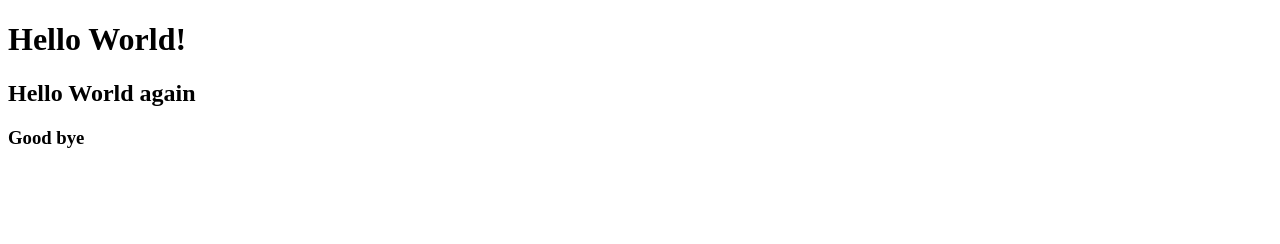
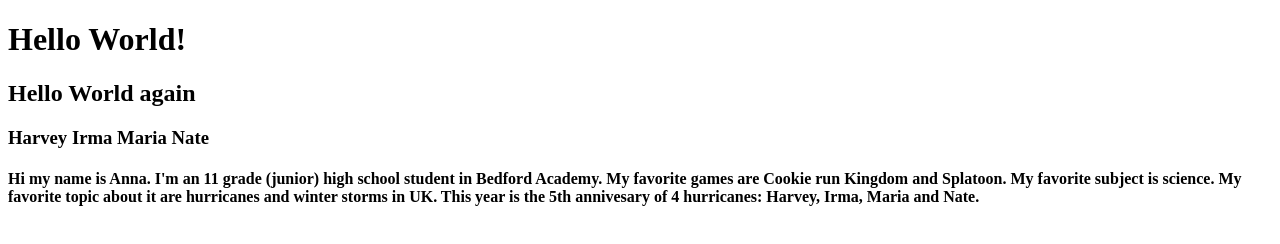
Before and after one commit to Cherry342/cherry342.github.io, a plain HTML site: page index.html in a window 1280 px wide. Drawn offline with Linux system fonts and the light colour scheme.

Commit message:
added index

```diff
--- a/index.html
+++ b/index.html
@@ -9,6 +9,15 @@
  <body>
     <h1>Hello World! </h1>
     <h2>Hello World again</h2>
-    <h3>Good bye </h3>
+    <h3>Harvey Irma Maria Nate </h3>
+    <h4> Hi my name is Anna. I'm an 11 grade (junior) high school student in Bedford Academy. My favorite games are Cookie run Kingdom and Splatoon.
+ My favorite subject is science. My favorite topic about it are hurricanes and winter storms in UK.
+This year is the 5th annivesary of 4 hurricanes: Harvey, Irma, Maria and Nate.
+
+
+
+
+
+
   </body>
   </html>
```
